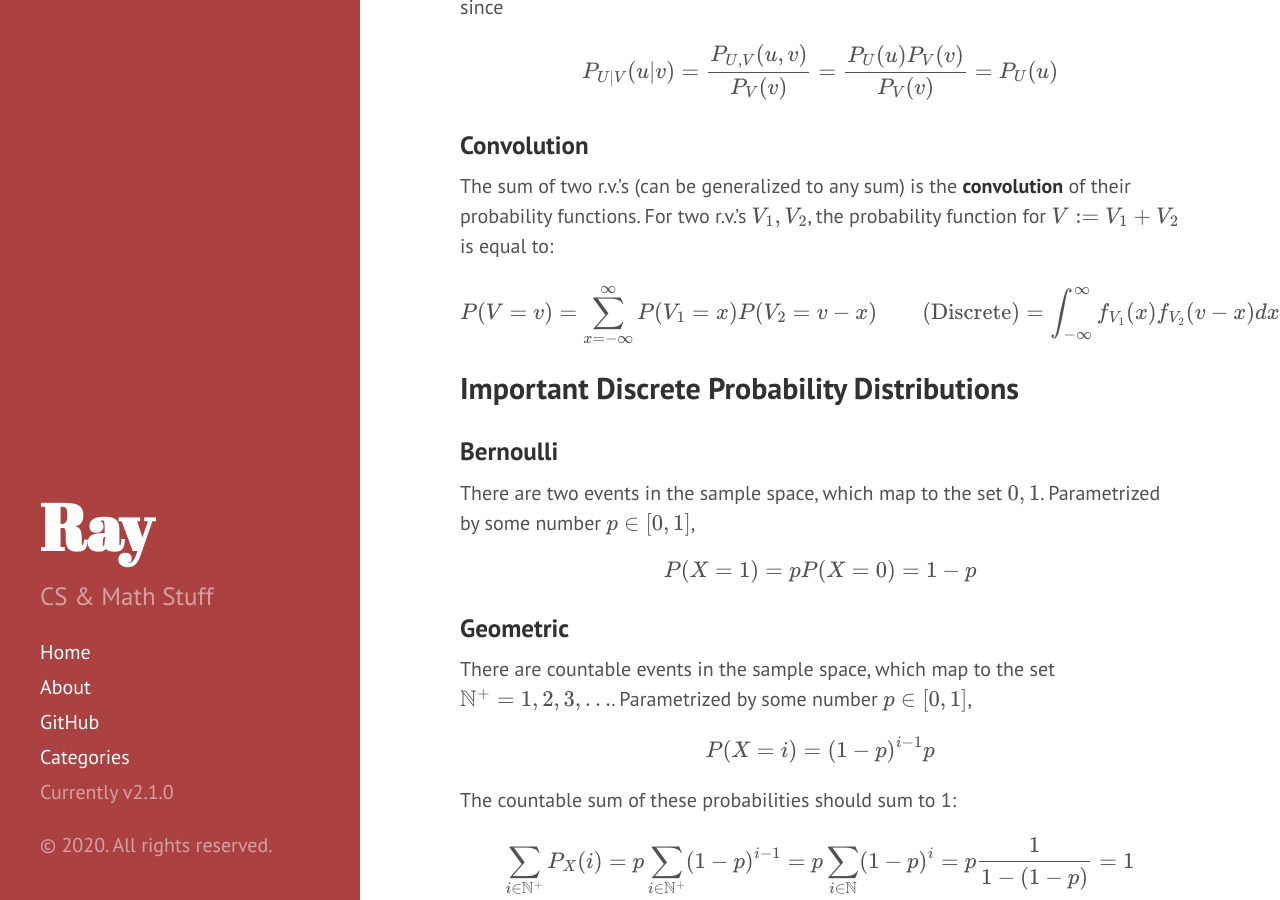
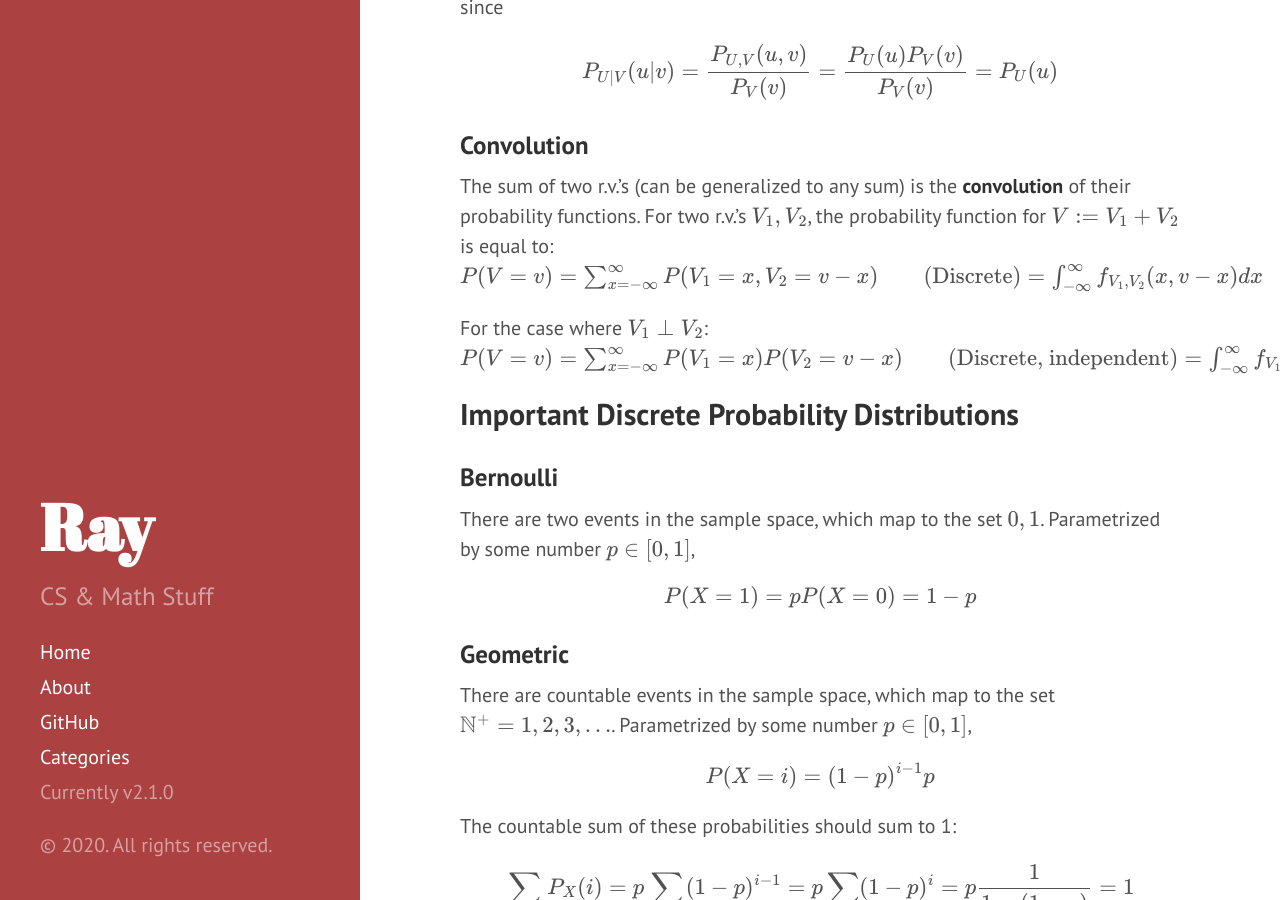
Before and after one commit to OneRaynyDay/oneraynyday.github.io, a Jekyll site: the page built from _posts/2020-04-14-Queueing-Theory-Pt1.md, in a window 1280 px wide and 900 px high, scrolled down 3190 px. Built offline with Jekyll 4.4.1, drawn with Linux system fonts in a browser that asks for light colours; formulas are drawn with MathJax 3.

Commit message:
oops thanks Minh

```diff
--- a/_posts/2020-04-14-Queueing-Theory-Pt1.md
+++ b/_posts/2020-04-14-Queueing-Theory-Pt1.md
@@ -76,11 +76,16 @@ $$
 ### Convolution
 
 The sum of two r.v.'s (can be generalized to any sum) is the **convolution** of their probability functions. For two r.v.'s $V_1,V_2$, the probability function for $V := V_1 + V_2$ is equal to:
-
+$$
+P(V=v) = \sum_{x=-\infty}^\infty P(V_1 = x, V_2 = v-x) \qquad\text{(Discrete)} \\
+= \int_{-\infty}^\infty f_{V_1, V_2}(x, v-x)dx \qquad\text{(Continuous)}
 $$
 
-P(V=v) = \sum_{x=-\infty}^\infty P(V_1 = x)P(V_2 = v-x) \qquad\text{(Discrete)} \\
-= \int_{-\infty}^\infty f_{V_1}(x)f_{V_2}(v-x)dx \qquad\text{(Continuous)}
+
+For the case where $V_1 \perp V_2$:
+$$
+P(V=v) = \sum_{x=-\infty}^\infty P(V_1 = x)P(V_2 = v-x) \qquad\text{(Discrete, independent)} \\
+= \int_{-\infty}^\infty f_{V_1}(x)f_{V_2}(v-x)dx \qquad\text{(Continuous, independent)}
 $$
 
 
```
Also changed, not shown: _posts/test_kubernetes_notes.md (+11 -1 lines).
